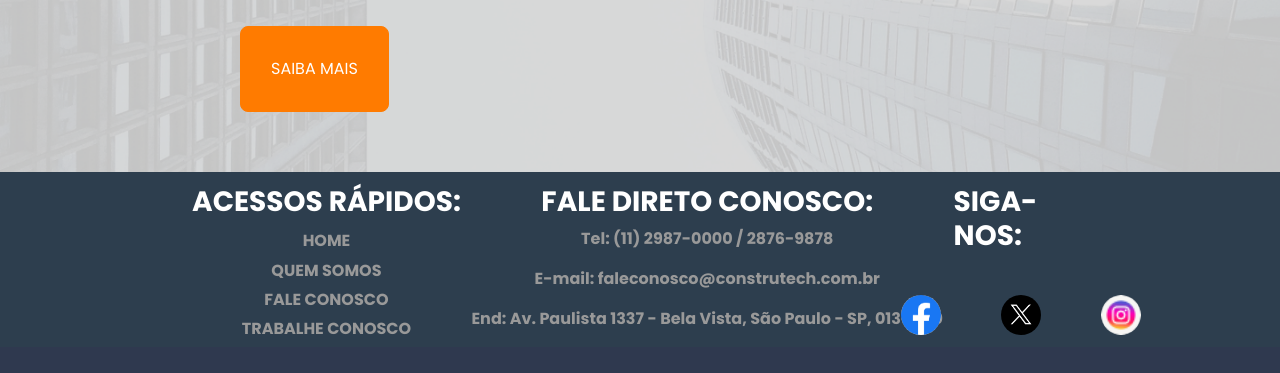
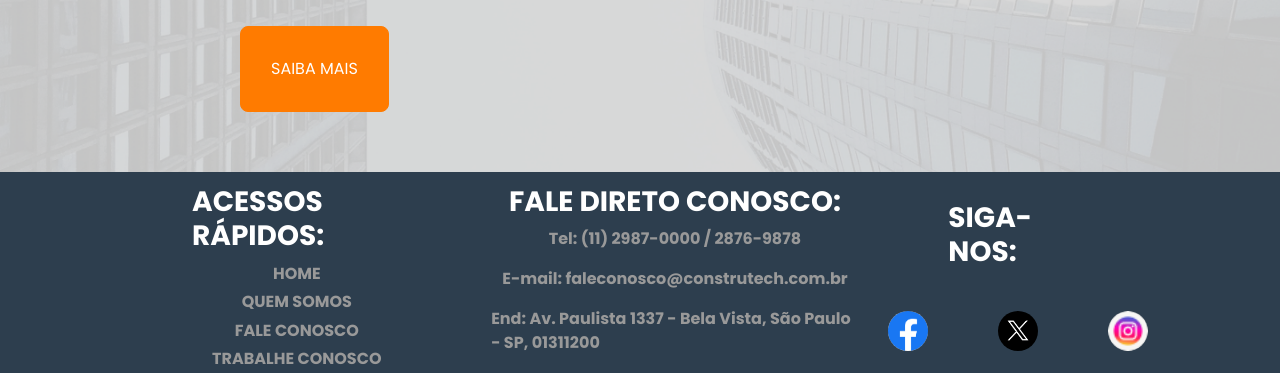
Before and after one commit to robertoscolar/plataforma-rh, a PHP site: page /index.php in a window 1280 px wide. Shown: the part 560-933 px from the top of the page. Before the commit the page ends 895 px from the top, so only its background shows below. Run offline with PHP 8.4, Linux system fonts and the light colour scheme; some web fonts are replaced.

Commit message:
Ajustes Responsivo

```diff
--- a/components/footer.php
+++ b/components/footer.php
@@ -14,7 +14,7 @@
         </a>
 
 <a href="mailto:faleconosco@construtech.com.br">
-    <p class="contato_email">E-mail: faleconosco@construtech.com.br</p>
+    <p>E-mail: faleconosco@construtech.com.br</p>
 </a>
 
         <a href="https://www.google.com/maps?q=Av.+Paulista+1337+-+Bela+Vista,+S%C3%A3o+Paulo+-+SP,+01311200" target="_blank">
--- a/css/main.css
+++ b/css/main.css
@@ -136,6 +136,7 @@ body {
     margin: auto;
     justify-content: space-between;
     width: 70%;
+    gap:10%;
 }
 
 .titulo_rodape {
@@ -220,9 +221,10 @@ body {
 .siganos {
     display: flex;
     flex-direction: column;
-    align-items: center;
+    /* align-items: center; */
     gap: 20px;
-    width: 15%;
+    width: 20%;
+    margin: auto;
 }
 
 .titulo_cima {
@@ -232,6 +234,12 @@ body {
     gap: 10px;
 }
 
+/* Para telas menores que 1200px */
+/* @media (max-width: 1199px) {
+    .container_rodape .col-12 {
+        margin-bottom: 10px;
+    }
+} */
 
 
 
@@ -355,7 +363,17 @@ button {
         background-color: #2D3E4E;
     }
 }
+@media only screen and (max-width: 1199px) {
+    .container_rodape {
+        display: block;
+    }
 
+    .siganos_imgs {
+        img {
+            gap: 15%;
+        }
+    }
+}
 
 @media only screen and (max-width: 768px) {
 
@@ -363,6 +381,8 @@ button {
         padding-top: 120px;
     }
 
+
+
     .titulo {
         font-size: 200%;
     }
```
